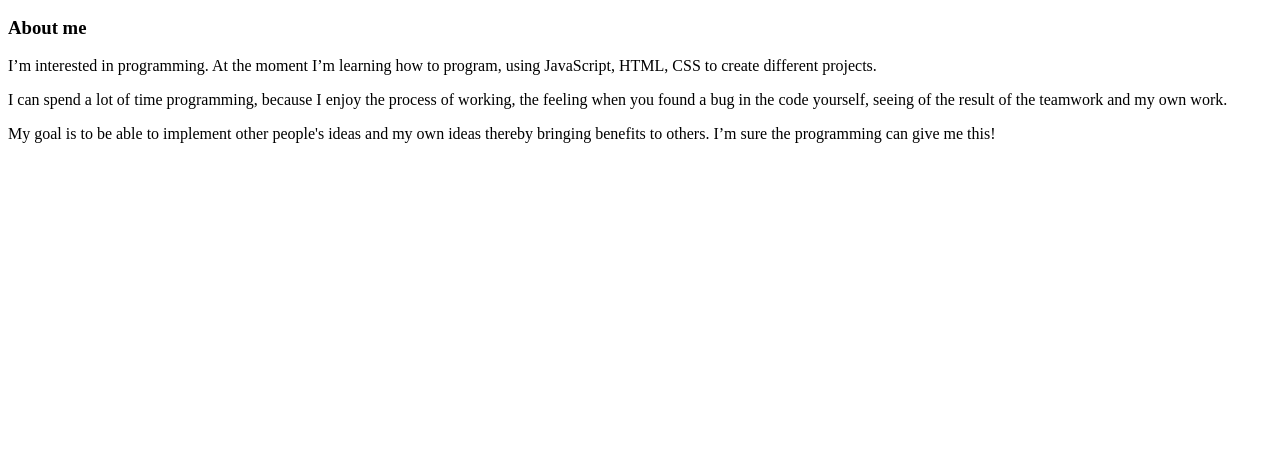
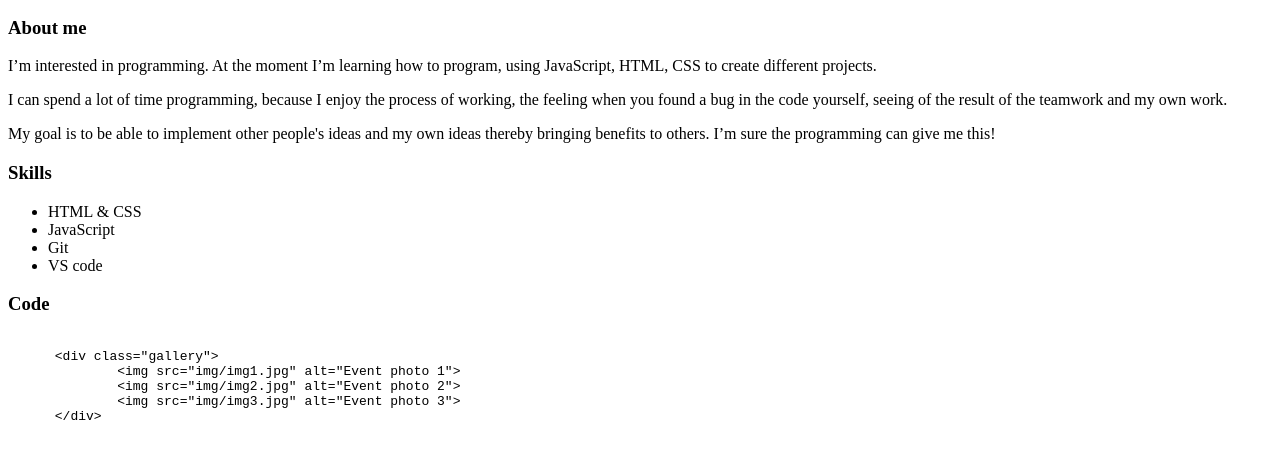
Before and after one commit to Anastasiya-la/rsschool-cv, a plain HTML site: page index.html in a window 1280 px wide. Shown: the part 274-732 px from the top of the page. Drawn offline with Linux system fonts and the light colour scheme.

Commit message:
feat: add sections skills and code to html file

```diff
--- a/index.html
+++ b/index.html
@@ -44,6 +44,27 @@
             >
           </p>
         </section>
+        <section>
+            <h3>Skills</h3>
+            <ul class="list-skills">
+              <li>HTML & CSS</li>
+              <li>JavaScript</li>
+              <li>Git</li>
+              <li>VS code</li>
+            </ul>
+          </section>
+          <section>
+            <h3>Code</h3>
+            <pre>
+          <code>
+      &lt;div class="gallery"&gt;
+              &lt;img src="img/img1.jpg" alt="Event photo 1"&gt;
+              &lt;img src="img/img2.jpg" alt="Event photo 2"&gt;
+              &lt;img src="img/img3.jpg" alt="Event photo 3"&gt;
+      &lt;/div&gt;
+          </code>
+      </pre>
+          </section>
       </main>
       <footer></footer>
     </div>
```
